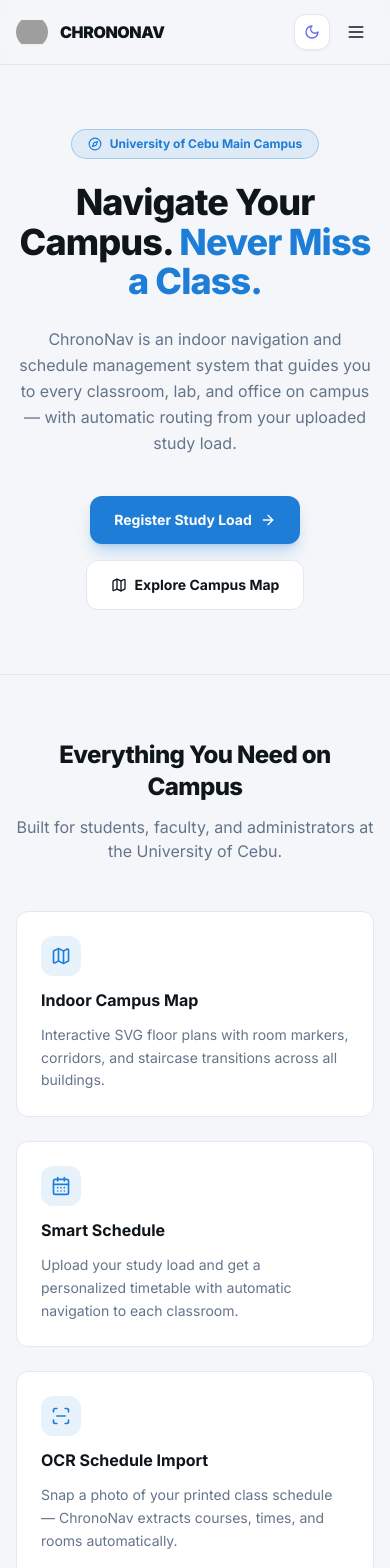
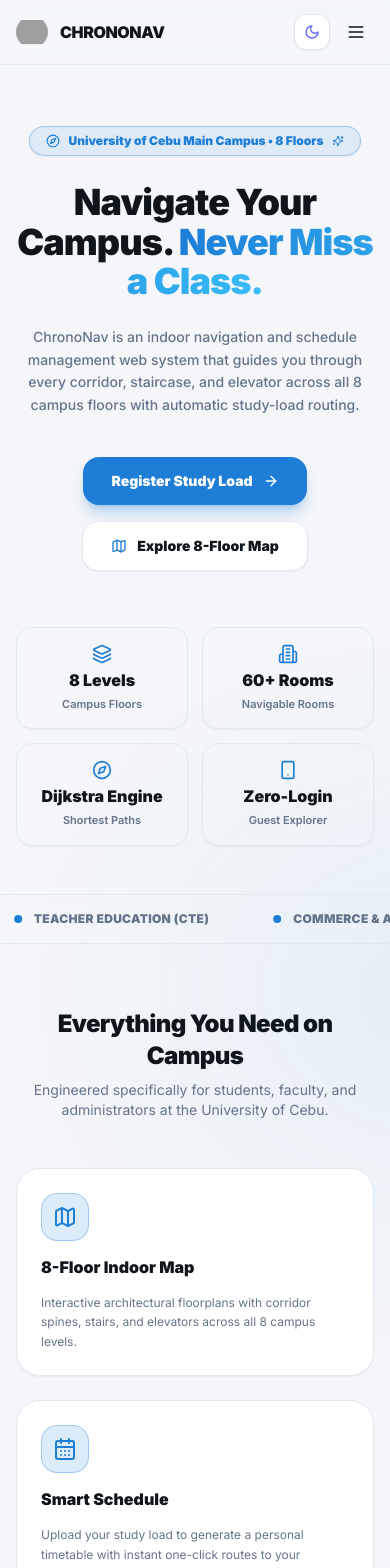
Before and after one commit to AKUMON12/ChronoNav_, a Next.js app: page / in a window 390 px wide. Shown: the top 1568 px of the page. Built offline with nearby package versions, Linux system fonts and the light colour scheme; grey boxes are pictures that could not be loaded.

Commit message:
[FS: Full System Audit, Error Resolution & UI Animation] Time: 1:41PM

```diff
--- a/src/app/globals.css
+++ b/src/app/globals.css
@@ -81,7 +81,10 @@
   }
 }
 
-/* Custom shimmer animation for skeleton components */
+/* ══════════════════════════════════════════════════════════════════════════ */
+/* GPU-Accelerated Keyframe Animations for Modern UI Transitions & Marquee   */
+/* ══════════════════════════════════════════════════════════════════════════ */
+
 @keyframes shimmer {
   0% {
     background-position: -200% 0;
@@ -91,6 +94,47 @@
   }
 }
 
+@keyframes fadeInUp {
+  0% {
+    opacity: 0;
+    transform: translateY(16px);
+  }
+  100% {
+    opacity: 1;
+    transform: translateY(0);
+  }
+}
+
+@keyframes floatSlow {
+  0%, 100% {
+    transform: translateY(0px);
+  }
+  50% {
+    transform: translateY(-8px);
+  }
+}
+
+@keyframes marqueeSlide {
+  0% {
+    transform: translateX(0%);
+  }
+  100% {
+    transform: translateX(-50%);
+  }
+}
+
+@keyframes pulseGlow {
+  0%, 100% {
+    opacity: 0.4;
+    transform: scale(1);
+  }
+  50% {
+    opacity: 0.8;
+    transform: scale(1.05);
+  }
+}
+
+/* ════════ Utility Classes ════════ */
 .animate-shimmer {
   background: linear-gradient(
     90deg,
@@ -112,3 +156,41 @@
   background-size: 200% 100%;
   animation: shimmer 1.8s infinite;
 }
+
+.animate-fade-in-up {
+  animation: fadeInUp 0.6s cubic-bezier(0.16, 1, 0.3, 1) forwards;
+}
+
+.animate-float {
+  animation: floatSlow 5s ease-in-out infinite;
+}
+
+.animate-marquee {
+  display: flex;
+  width: max-content;
+  animation: marqueeSlide 30s linear infinite;
+}
+
+.animate-marquee:hover {
+  animation-play-state: paused;
+}
+
+.animate-glow {
+  animation: pulseGlow 6s ease-in-out infinite;
+}
+
+/* Prefers-reduced-motion safety standard */
+@media (prefers-reduced-motion: reduce) {
+  *,
+  ::before,
+  ::after {
+    animation-duration: 0.01ms !important;
+    animation-iteration-count: 1 !important;
+    transition-duration: 0.01ms !important;
+    scroll-behavior: auto !important;
+  }
+  .animate-marquee {
+    animation: none !important;
+    transform: none !important;
+  }
+}
--- a/src/app/page.tsx
+++ b/src/app/page.tsx
@@ -1,7 +1,7 @@
 "use client";
 
+import React, { useState } from "react";
 import Link from "next/link";
-import { useTheme } from "next-themes";
 import {
   Compass,
   Map,
@@ -9,61 +9,85 @@
   ScanLine,
   Bell,
   Shield,
-  Sun,
-  Moon,
   ArrowRight,
   Menu,
   X,
+  Sparkles,
+  Layers,
+  GraduationCap,
+  Building2,
+  CheckCircle2,
+  Smartphone,
+  Flame,
 } from "lucide-react";
-import React, { useState } from "react";
 import { ThemeToggle } from "@/components/shared/theme-toggle";
 import { Logo } from "@/components/shared/logo";
 
+const CAMPUS_DEPARTMENTS = [
+  "College of Computer Studies",
+  "Allied Engineering",
+  "Teacher Education (CTE)",
+  "Commerce & Accountancy",
+  "College of Criminology",
+  "Hotel & Restaurant Management",
+  "Arts & Sciences",
+  "Junior & Senior High School",
+  "Main Campus Library",
+  "University Clinic",
+];
+
 /**
  * ChronoNav Public Landing Page
- * Serves as the entry point for unauthenticated users.
- * Provides hero CTA, feature overview, and footer with privacy link.
- * Fully responsive: mobile-first with tablet/desktop breakpoints.
+ * Features subtle GPU-accelerated entrance animations, infinite department marquee,
+ * interactive feature cards, and instant route to Explore/Register.
  */
 export default function LandingPage() {
-  const { theme, setTheme } = useTheme();
   const [mobileMenuOpen, setMobileMenuOpen] = useState(false);
 
   return (
-    <div className="min-h-screen flex flex-col bg-background text-foreground">
+    <div className="min-h-screen flex flex-col bg-background text-foreground transition-colors duration-200 overflow-x-hidden selection:bg-primary selection:text-white">
       {/* ── Sticky Navigation Bar ── */}
-      <header className="sticky top-0 z-50 border-b border-border bg-card/95 backdrop-blur">
+      <header className="sticky top-0 z-50 border-b border-border bg-card/90 backdrop-blur-md transition-colors duration-200">
         <div className="mx-auto flex h-16 max-w-7xl items-center justify-between px-4 sm:px-8">
           {/* Logo */}
-          <Link href="/" className="flex items-center gap-2.5">
+          <Link href="/" className="flex items-center gap-2.5 group">
             <Logo size="sm" showText={true} subtitle="" priority={true} />
           </Link>
 
-          {/* Desktop nav links */}
-          <nav className="hidden md:flex items-center gap-8 text-sm font-medium" aria-label="Main Navigation">
-            <a href="#features" className="text-muted-foreground hover:text-foreground transition-colors">Features</a>
-            <a href="#how-it-works" className="text-muted-foreground hover:text-foreground transition-colors">How It Works</a>
-            <Link href="/privacy" className="text-muted-foreground hover:text-foreground transition-colors">Privacy</Link>
+          {/* Desktop Nav Links */}
+          <nav className="hidden md:flex items-center gap-8 text-sm font-semibold" aria-label="Main Navigation">
+            <a href="#features" className="text-muted-foreground hover:text-foreground transition-colors">
+              Features
+            </a>
+            <a href="#departments" className="text-muted-foreground hover:text-foreground transition-colors">
+              Departments
+            </a>
+            <a href="#how-it-works" className="text-muted-foreground hover:text-foreground transition-colors">
+              How It Works
+            </a>
+            <Link href="/privacy" className="text-muted-foreground hover:text-foreground transition-colors">
+              Privacy
+            </Link>
           </nav>
 
-          {/* Desktop CTA + theme toggle */}
+          {/* Desktop CTA + Theme Toggle */}
           <div className="hidden md:flex items-center gap-3">
             <ThemeToggle />
             <Link
               href="/login"
-              className="rounded-xl border border-border bg-card px-4 py-2 text-xs font-black text-foreground hover:bg-accent transition-colors"
+              className="rounded-xl border border-border bg-card px-4 py-2 text-xs font-black text-foreground hover:bg-accent hover:text-primary transition-all duration-200 shadow-sm"
             >
-              Log In
+              Sign In
             </Link>
             <Link
               href="/register"
-              className="rounded-xl bg-primary px-4 py-2 text-xs font-black text-white hover:bg-primary/90 transition-colors shadow-sm shadow-primary/25"
+              className="rounded-xl bg-primary px-4 py-2 text-xs font-black text-white hover:bg-primary/90 transition-all duration-200 shadow-md shadow-primary/25 hover:shadow-lg hover:shadow-primary/35 hover:scale-[1.02] active:scale-[0.98]"
             >
               Register Study Load
             </Link>
           </div>
 
-          {/* Mobile top action buttons */}
+          {/* Mobile Top Action Buttons */}
           <div className="flex items-center gap-2 md:hidden">
             <ThemeToggle compact={true} />
             <button
@@ -76,161 +100,266 @@
           </div>
         </div>
 
-        {/* Mobile dropdown menu */}
+        {/* Mobile Dropdown Menu */}
         {mobileMenuOpen && (
-          <div className="md:hidden border-t border-border bg-card px-4 py-4 space-y-3 animate-in fade-in">
-            <a href="#features" className="block text-sm font-medium text-muted-foreground hover:text-foreground" onClick={() => setMobileMenuOpen(false)}>Features</a>
-            <a href="#how-it-works" className="block text-sm font-medium text-muted-foreground hover:text-foreground" onClick={() => setMobileMenuOpen(false)}>How It Works</a>
-            <Link href="/privacy" className="block text-sm font-medium text-muted-foreground hover:text-foreground" onClick={() => setMobileMenuOpen(false)}>Privacy</Link>
-
-            {/* Theme switcher option for mobile menu */}
-            <div className="flex items-center justify-between py-2 border-t border-border">
-              <span className="text-xs font-bold text-muted-foreground">Theme Preference</span>
-              <ThemeToggle />
-            </div>
+          <div className="md:hidden border-t border-border bg-card px-4 py-4 space-y-3 animate-in fade-in slide-in-from-top-2 duration-200">
+            <a
+              href="#features"
+              className="block text-sm font-semibold text-muted-foreground hover:text-foreground"
+              onClick={() => setMobileMenuOpen(false)}
+            >
+              Features
+            </a>
+            <a
+              href="#departments"
+              className="block text-sm font-semibold text-muted-foreground hover:text-foreground"
+              onClick={() => setMobileMenuOpen(false)}
+            >
+              Departments
+            </a>
+            <a
+              href="#how-it-works"
+              className="block text-sm font-semibold text-muted-foreground hover:text-foreground"
+              onClick={() => setMobileMenuOpen(false)}
+            >
+              How It Works
+            </a>
+            <Link
+              href="/privacy"
+              className="block text-sm font-semibold text-muted-foreground hover:text-foreground"
+              onClick={() => setMobileMenuOpen(false)}
+            >
+              Privacy & Security
+            </Link>
 
             <div className="flex gap-2 pt-2 border-t border-border">
-              <Link href="/login" className="flex-1 text-center rounded-xl border border-border bg-card px-3 py-2 text-xs font-black text-foreground">Log In</Link>
-              <Link href="/register" className="flex-1 text-center rounded-xl bg-primary px-3 py-2 text-xs font-black text-white">Register Load</Link>
+              <Link
+                href="/login"
+                className="flex-1 text-center rounded-xl border border-border bg-card px-3 py-2 text-xs font-black text-foreground"
+              >
+                Sign In
+              </Link>
+              <Link
+                href="/register"
+                className="flex-1 text-center rounded-xl bg-primary px-3 py-2 text-xs font-black text-white"
+              >
+                Register Load
+              </Link>
             </div>
           </div>
         )}
       </header>
 
+      {/* ── Ambient Background Glow Mesh ── */}
+      <div className="relative flex-1 flex flex-col justify-between">
+        <div className="absolute top-1/4 left-1/2 -translate-x-1/2 -translate-y-1/2 w-[600px] sm:w-[850px] h-[350px] bg-gradient-to-tr from-primary/20 to-sky-400/15 dark:from-primary/10 dark:to-cyan-400/10 blur-[120px] rounded-full pointer-events-none animate-glow" />
+
         {/* ── Hero Section ── */}
-      <section className="flex-1 flex items-center">
-        <div className="mx-auto max-w-7xl px-4 sm:px-8 py-16 sm:py-24 lg:py-32 text-center">
+        <section className="relative z-10 mx-auto max-w-7xl px-4 sm:px-8 pt-16 sm:pt-24 lg:pt-28 pb-12 text-center animate-fade-in-up">
           {/* Badge */}
-          <div className="inline-flex items-center gap-2 rounded-full border border-primary/30 bg-primary/10 px-4 py-1.5 text-xs font-bold text-primary mb-6">
-            <Compass className="size-3.5" />
-            <span>University of Cebu Main Campus</span>
+          <div className="inline-flex items-center gap-2 rounded-full border border-primary/30 bg-primary/10 px-4 py-1.5 text-xs font-black text-primary mb-6 shadow-sm animate-float">
+            <Compass className="size-3.5 text-primary" />
+            <span>University of Cebu Main Campus • 8 Floors</span>
+            <Sparkles className="size-3 text-primary animate-pulse" />
           </div>
 
-          <h1 className="text-4xl sm:text-5xl lg:text-6xl font-extrabold tracking-tight text-foreground max-w-3xl mx-auto leading-[1.1]">
+          <h1 className="text-4xl sm:text-5xl lg:text-6xl font-black tracking-tight text-foreground max-w-4xl mx-auto leading-[1.1]">
             Navigate Your Campus.{" "}
-            <span className="text-primary">Never Miss a Class.</span>
+            <span className="bg-gradient-to-r from-primary to-sky-400 bg-clip-text text-transparent">
+              Never Miss a Class.
+            </span>
           </h1>
 
-          <p className="mt-6 text-base sm:text-lg text-muted-foreground max-w-2xl mx-auto leading-relaxed">
-            ChronoNav is an indoor navigation and schedule management system that guides you
-            to every classroom, lab, and office on campus — with automatic routing from your uploaded study load.
+          <p className="mt-6 text-sm sm:text-base lg:text-lg text-muted-foreground max-w-2xl mx-auto leading-relaxed font-medium">
+            ChronoNav is an indoor navigation and schedule management web system that guides you through every
+            corridor, staircase, and elevator across all 8 campus floors with automatic study-load routing.
           </p>
 
           {/* Hero CTA buttons */}
           <div className="mt-10 flex flex-col sm:flex-row items-center justify-center gap-4">
             <Link
               href="/register"
-              className="inline-flex items-center gap-2 rounded-xl bg-primary px-6 py-3.5 text-sm font-bold text-primary-foreground hover:bg-primary/90 transition-colors shadow-lg shadow-primary/25"
+              className="group inline-flex items-center gap-2.5 rounded-2xl bg-primary px-7 py-3.5 text-sm font-black text-white hover:bg-primary/90 transition-all duration-200 shadow-lg shadow-primary/30 hover:shadow-primary/45 hover:scale-[1.02] active:scale-[0.98]"
             >
               <span>Register Study Load</span>
-              <ArrowRight className="size-4" />
+              <ArrowRight className="size-4 transition-transform group-hover:translate-x-1" />
             </Link>
             <Link
               href="/explore"
-              className="inline-flex items-center gap-2 rounded-xl border border-border bg-card px-6 py-3.5 text-sm font-bold text-foreground hover:bg-accent transition-colors"
+              className="group inline-flex items-center gap-2.5 rounded-2xl border border-border bg-card px-7 py-3.5 text-sm font-black text-foreground hover:bg-accent hover:text-primary transition-all duration-200 shadow-sm hover:scale-[1.02] active:scale-[0.98]"
             >
-              <Map className="size-4" />
-              <span>Explore Campus Map</span>
+              <Map className="size-4 text-primary" />
+              <span>Explore 8-Floor Map</span>
             </Link>
           </div>
+
+          {/* Key Metrics Strip */}
+          <div className="mt-14 grid grid-cols-2 md:grid-cols-4 gap-3.5 max-w-4xl mx-auto">
+            {[
+              { label: "Campus Floors", val: "8 Levels", icon: Layers },
+              { label: "Navigable Rooms", val: "60+ Rooms", icon: Building2 },
+              { label: "Shortest Paths", val: "Dijkstra Engine", icon: Compass },
+              { label: "Guest Explorer", val: "Zero-Login", icon: Smartphone },
+            ].map((stat, idx) => {
+              const Icon = stat.icon;
+              return (
+                <div
+                  key={idx}
+                  className="rounded-2xl border border-border bg-card/70 backdrop-blur p-4 space-y-1 text-center shadow-sm hover:border-primary/40 transition-colors"
+                >
+                  <Icon className="size-5 text-primary mx-auto mb-1" />
+                  <p className="text-base font-black text-foreground">{stat.val}</p>
+                  <p className="text-[11px] font-semibold text-muted-foreground">{stat.label}</p>
+                </div>
+              );
+            })}
+          </div>
+        </section>
+
+        {/* ── Infinite Horizontal Department Marquee ── */}
+        <section id="departments" className="relative z-10 border-y border-border bg-card/60 backdrop-blur py-4 overflow-hidden">
+          <div className="animate-marquee gap-8 items-center select-none">
+            {[...CAMPUS_DEPARTMENTS, ...CAMPUS_DEPARTMENTS].map((dept, i) => (
+              <div key={i} className="flex items-center gap-3 shrink-0 px-4">
+                <span className="size-2 rounded-full bg-primary inline-block" />
+                <span className="text-xs font-black tracking-wide text-muted-foreground hover:text-foreground transition-colors uppercase">
+                  {dept}
+                </span>
+              </div>
+            ))}
           </div>
         </section>
 
         {/* ── Features Section ── */}
-      <section id="features" className="border-t border-border bg-card/50">
-        <div className="mx-auto max-w-7xl px-4 sm:px-8 py-16 sm:py-24">
-          <div className="text-center mb-12">
-            <h2 className="text-2xl sm:text-3xl font-extrabold text-foreground tracking-tight">
+        <section id="features" className="relative z-10 border-b border-border bg-card/30 py-16 sm:py-24">
+          <div className="mx-auto max-w-7xl px-4 sm:px-8">
+            <div className="text-center mb-12 space-y-2">
+              <h2 className="text-2xl sm:text-3xl lg:text-4xl font-black text-foreground tracking-tight">
                 Everything You Need on Campus
               </h2>
-            <p className="mt-3 text-muted-foreground max-w-xl mx-auto">
-              Built for students, faculty, and administrators at the University of Cebu.
+              <p className="text-sm text-muted-foreground max-w-xl mx-auto">
+                Engineered specifically for students, faculty, and administrators at the University of Cebu.
               </p>
             </div>
 
             <div className="grid grid-cols-1 sm:grid-cols-2 lg:grid-cols-4 gap-6">
               <FeatureCard
                 icon={Map}
-              title="Indoor Campus Map"
-              description="Interactive SVG floor plans with room markers, corridors, and staircase transitions across all buildings."
+                title="8-Floor Indoor Map"
+                description="Interactive architectural floorplans with corridor spines, stairs, and elevators across all 8 campus levels."
               />
               <FeatureCard
                 icon={CalendarDays}
                 title="Smart Schedule"
-              description="Upload your study load and get a personalized timetable with automatic navigation to each classroom."
+                description="Upload your study load to generate a personal timetable with instant one-click routes to your classrooms."
               />
               <FeatureCard
                 icon={ScanLine}
-              title="OCR Schedule Import"
-              description="Snap a photo of your printed class schedule — ChronoNav extracts courses, times, and rooms automatically."
+                title="AI Study Load OCR"
+                description="Automatic client-side study load parser extracts courses, time slots, and room numbers in seconds."
               />
               <FeatureCard
                 icon={Bell}
-              title="Class Reminders"
-              description="Receive notifications before each class starts, with one-tap navigation to the correct room."
+                title="Live Alerts & Bulletins"
+                description="Stay updated with official department announcements, room transfers, and campus notifications."
               />
             </div>
           </div>
         </section>
 
-      {/* ── How It Works Section ── */}
-      <section id="how-it-works" className="border-t border-border">
-        <div className="mx-auto max-w-7xl px-4 sm:px-8 py-16 sm:py-24">
-          <div className="text-center mb-12">
-            <h2 className="text-2xl sm:text-3xl font-extrabold text-foreground tracking-tight">
-              How ChronoNav Works
+        {/* ── How It Works Step-by-Step ── */}
+        <section id="how-it-works" className="relative z-10 py-16 sm:py-24">
+          <div className="mx-auto max-w-7xl px-4 sm:px-8 text-center space-y-12">
+            <div className="space-y-2">
+              <h2 className="text-2xl sm:text-3xl font-black text-foreground tracking-tight">
+                Get Started in 3 Simple Steps
               </h2>
+              <p className="text-sm text-muted-foreground">Turn your enrollment document into live turn-by-turn guidance.</p>
             </div>
 
-          <div className="grid grid-cols-1 md:grid-cols-3 gap-8">
-            <StepCard step={1} title="Create Your Account" description="Register with your university email. Choose your role — student, faculty, or admin." />
-            <StepCard step={2} title="Upload Your Schedule" description="Import your class schedule via OCR photo upload or manual entry. ChronoNav maps every course to a room." />
-            <StepCard step={3} title="Navigate Instantly" description="Get turn-by-turn indoor directions to your next class. Never wander the hallways again." />
+            <div className="grid grid-cols-1 md:grid-cols-3 gap-6 max-w-5xl mx-auto text-left">
+              <StepCard
+                step="1"
+                title="Upload Study Load"
+                description="Take a photo or upload your registration PDF. Our secure client-side OCR extracts all subjects instantly."
+              />
+              <StepCard
+                step="2"
+                title="View Daily Timetable"
+                description="See your classes sorted by day, time, instructor, and specific classroom across all campus buildings."
+              />
+              <StepCard
+                step="3"
+                title="Navigate Step-by-Step"
+                description="Click 'Navigate' on any class to see the fastest walking route from campus gates right to your desk."
+              />
             </div>
           </div>
         </section>
 
         {/* ── Footer ── */}
-      <footer className="border-t border-border bg-card">
-        <div className="mx-auto max-w-7xl px-4 sm:px-8 py-8 flex flex-col sm:flex-row items-center justify-between gap-4">
-          <div className="flex items-center gap-2 text-sm text-muted-foreground">
-            <Logo size="xs" priority={false} />
-            <span>© 2026 ChronoNav — University of Cebu Main Campus</span>
+        <footer className="border-t border-border bg-card py-8 transition-colors duration-200">
+          <div className="mx-auto max-w-7xl px-4 sm:px-8 flex flex-col sm:flex-row items-center justify-between gap-4 text-xs text-muted-foreground">
+            <div className="flex items-center gap-2">
+              <span className="font-extrabold text-foreground">CHRONONAV</span>
+              <span>•</span>
+              <span>University of Cebu Main Campus</span>
             </div>
-          <div className="flex items-center gap-6 text-sm text-muted-foreground">
-            <Link href="/privacy" className="hover:text-foreground transition-colors flex items-center gap-1">
-              <Shield className="size-3.5" />
-              <span>Privacy Policy</span>
+
+            <div className="flex items-center gap-6">
+              <Link href="/explore" className="hover:text-foreground transition-colors">
+                Public Map
+              </Link>
+              <Link href="/privacy" className="hover:text-foreground transition-colors">
+                Privacy Policy
+              </Link>
+              <Link href="/login" className="hover:text-foreground transition-colors font-bold text-primary">
+                Portal Sign In
               </Link>
             </div>
           </div>
         </footer>
       </div>
-  );
-}
-
-/** Feature card used in the features grid */
-function FeatureCard({ icon: Icon, title, description }: { icon: React.ElementType; title: string; description: string }) {
-  return (
-    <div className="rounded-xl border border-border bg-card p-6 space-y-3 hover:shadow-md transition-shadow">
-      <div className="flex size-10 items-center justify-center rounded-lg bg-primary/10 text-primary">
-        <Icon className="size-5" />
-      </div>
-      <h3 className="text-base font-bold text-foreground">{title}</h3>
-      <p className="text-sm text-muted-foreground leading-relaxed">{description}</p>
     </div>
   );
 }
 
-/** Step card used in the "How It Works" section */
-function StepCard({ step, title, description }: { step: number; title: string; description: string }) {
+function FeatureCard({
+  icon: Icon,
+  title,
+  description,
+}: {
+  icon: React.ComponentType<{ className?: string }>;
+  title: string;
+  description: string;
+}) {
   return (
-    <div className="text-center space-y-3">
-      <div className="mx-auto flex size-12 items-center justify-center rounded-full bg-primary text-primary-foreground text-lg font-bold shadow-md">
-        {step}
+    <div className="group rounded-3xl border border-border bg-card p-6 space-y-3.5 shadow-sm hover:shadow-xl hover:border-primary/40 hover:-translate-y-1.5 transition-all duration-300">
+      <div className="flex size-12 items-center justify-center rounded-2xl bg-primary/15 border border-primary/30 text-primary group-hover:scale-110 group-hover:bg-primary group-hover:text-white transition-all duration-300">
+        <Icon className="size-6" />
       </div>
-      <h3 className="text-base font-bold text-foreground">{title}</h3>
-      <p className="text-sm text-muted-foreground leading-relaxed max-w-xs mx-auto">{description}</p>
+      <h3 className="text-base font-black text-foreground">{title}</h3>
+      <p className="text-xs text-muted-foreground leading-relaxed">{description}</p>
     </div>
   );
 }
+
+function StepCard({
+  step,
+  title,
+  description,
+}: {
+  step: string;
+  title: string;
+  description: string;
+}) {
+  return (
+    <div className="rounded-3xl border border-border bg-card p-6 space-y-3 shadow-sm hover:border-primary/40 transition-colors">
+      <div className="flex size-9 items-center justify-center rounded-xl bg-primary text-white font-black text-sm shadow-md shadow-primary/30">
+        {step}
+      </div>
+      <h3 className="text-base font-black text-foreground">{title}</h3>
+      <p className="text-xs text-muted-foreground leading-relaxed">{description}</p>
+    </div>
+  );
+}
```
Also changed, not shown: src/app/(admin)/admin/bulletin/page.tsx (+12 -2 lines), src/app/(admin)/admin/logs/page.tsx (+10 -0 lines), src/app/(admin)/admin/rooms/page.tsx (+31 -14 lines), src/app/(admin)/admin/schedules/page.tsx (+14 -0 lines). Lines whose indentation alone changed are shown as unchanged.
